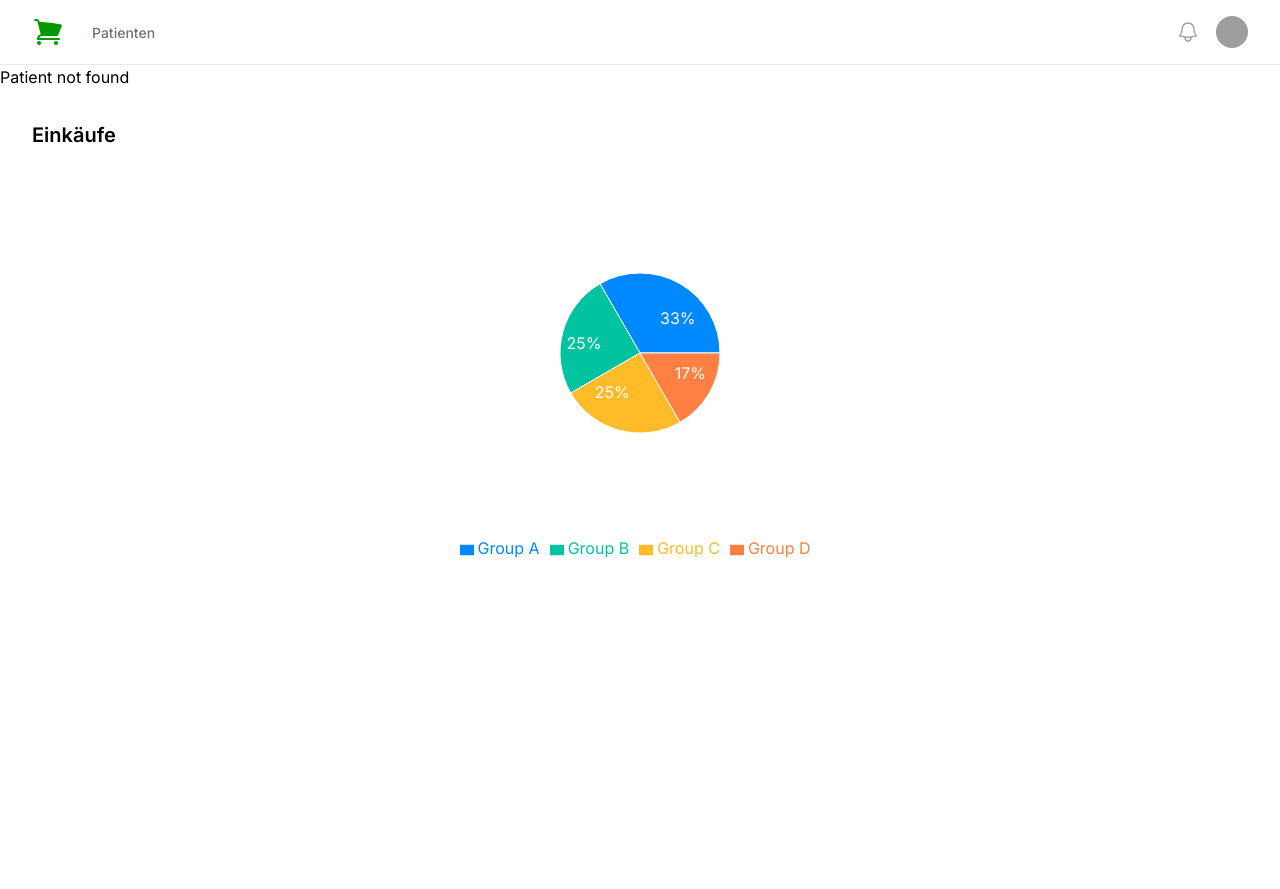
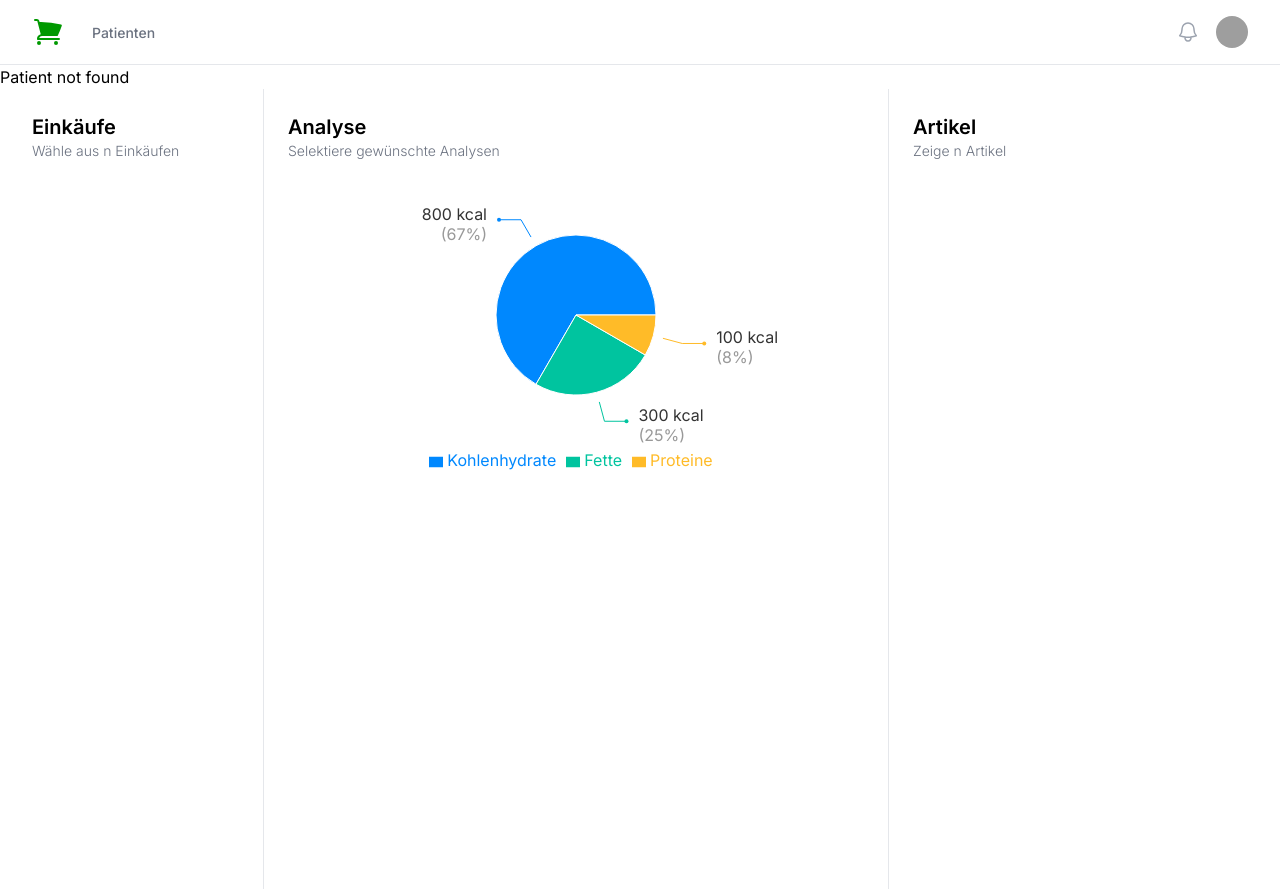
Before and after one commit to Decarp/dietcoach24_temp, a Next.js app: page /patient/1/purchases in a window 1280 px wide. Before the commit this address had no page. Before the commit the page ends 800 px from the top, so only its background shows below. Built offline with nearby package versions, Linux system fonts and the light colour scheme; grey boxes are pictures that could not be loaded.

Commit message:
add EnergyChartMacro

```diff
--- a/app/patient/[id]/purchases/page.tsx
+++ b/app/patient/[id]/purchases/page.tsx
@@ -1,7 +1,7 @@
 import PatientCard from "@/components/PatentCard";
 import dynamic from 'next/dynamic';
 
-const EnergyChart = dynamic(() => import('@/components/purchases/analysis/EnergyChart'), {
+const EnergyChartMacro = dynamic(() => import('@/components/purchases/analysis/EnergyChartMacro'), {
     ssr: false
 });
 
@@ -9,27 +9,34 @@ export default function Purchases() {
     return (
         <>
             <PatientCard />
-            <main className="px-4 py-8 sm:px-6 lg:px-8">
-                <h2 className="text-xl font-semibold mb-4">Einkäufe</h2>
-
-                <EnergyChart />
-
+            <main className="flex flex-col min-h-screen">
                 {/* 3 column wrapper */}
-                {/* <div className="mx-auto w-full max-w-7xl grow lg:flex xl:px-2">
+                <div className="flex-1 mx-auto w-full max-w-7xl lg:flex xl:px-2">
                     <div className="flex-1 xl:flex">
-                        <div className="border-b border-gray-200 px-4 py-6 sm:px-6 lg:pl-8 xl:w-64 xl:shrink-0 xl:border-b-0 xl:border-r xl:pl-6">
-                            1
+                        {/* Column 1 */}
+                        <div className="flex flex-col border-b border-gray-200 px-4 py-6 sm:px-6 lg:pl-8 xl:w-64 xl:shrink-0 xl:border-b-0 xl:border-r xl:pl-6">
+                            <h2 className="text-xl font-semibold">Einkäufe</h2>
+                            <h3 className="text-sm font-light mb-4 text-gray-500">Wähle aus n Einkäufen</h3>
+                            {/* Add content here */}
                         </div>
 
-                        <div className="px-4 py-6 sm:px-6 lg:pl-8 xl:flex-1 xl:pl-6">
-                            2
+                        {/* Column 2 */}
+                        <div className="flex flex-col flex-1 px-4 py-6 sm:px-6 lg:pl-8 xl:pl-6">
+                            <h2 className="text-xl font-semibold">Analyse</h2>
+                            <h3 className="text-sm font-light mb-4 text-gray-500">Selektiere gewünschte Analysen</h3>
+                            <div className="flex-1">
+                                <EnergyChartMacro />
+                            </div>
                         </div>
                     </div>
 
-                    <div className="shrink-0 border-t border-gray-200 px-4 py-6 sm:px-6 lg:w-96 lg:border-l lg:border-t-0 lg:pr-8 xl:pr-6">
-                        3
+                    {/* Column 3 */}
+                    <div className="flex flex-col shrink-0 border-t border-gray-200 px-4 py-6 sm:px-6 lg:w-96 lg:border-l lg:border-t-0 lg:pr-8 xl:pr-6">
+                        <h2 className="text-xl font-semibold">Artikel</h2>
+                        <h3 className="text-sm font-light mb-4 text-gray-500">Zeige n Artikel</h3>
+                        {/* Add content here */}
                     </div>
-                </div> */}
+                </div>
             </main>
         </>
     );
--- a/components/purchases/analysis/EnergyChart.tsx
+++ b/components/purchases/analysis/EnergyChartMacro.tsx
@@ -8,13 +8,13 @@ import {
 type DataEntry = {
     name: string;
     value: number;
+    metric: string
 };
 
 const data: DataEntry[] = [
-    { name: 'Group A', value: 400 },
-    { name: 'Group B', value: 300 },
-    { name: 'Group C', value: 300 },
-    { name: 'Group D', value: 200 },
+    { name: 'Kohlenhydrate', value: 800, metric: 'kcal' },
+    { name: 'Fette', value: 300, metric: 'kcal' },
+    { name: 'Proteine', value: 100, metric: 'kcal' },
 ];
 
 const COLORS = ['#0088FE', '#00C49F', '#FFBB28', '#FF8042'];
@@ -23,18 +23,12 @@ const RADIAN = Math.PI / 180;
 
 const renderActiveShape = (props: any) => {
     const {
-        cx, cy, midAngle, innerRadius, outerRadius, startAngle, endAngle,
-        fill, payload, percent, value,
+        cx, cy, midAngle, innerRadius, outerRadius, startAngle, endAngle, fill
     } = props;
     const sin = Math.sin(-RADIAN * midAngle);
     const cos = Math.cos(-RADIAN * midAngle);
-    const sx = cx + (outerRadius + 10) * cos;
-    const sy = cy + (outerRadius + 10) * sin;
     const mx = cx + (outerRadius + 30) * cos;
     const my = cy + (outerRadius + 30) * sin;
-    const ex = mx + (cos >= 0 ? 1 : -1) * 22;
-    const ey = my;
-    const textAnchor = cos >= 0 ? 'start' : 'end';
 
     return (
         <g>
@@ -56,26 +50,35 @@ const renderActiveShape = (props: any) => {
                 outerRadius={outerRadius + 10}
                 fill={fill}
             />
-            <path d={`M${sx},${sy}L${mx},${my}L${ex},${ey}`} stroke={fill} fill="none" />
-            <circle cx={ex} cy={ey} r={2} fill={fill} stroke="none" />
-            <text x={ex + (cos >= 0 ? 1 : -1) * 12} y={ey} textAnchor={textAnchor} fill="#333">{`${value} (${(percent * 100).toFixed(2)}%)`}</text>
+
         </g>
     );
 };
 
-const renderCustomizedLabel = ({ cx, cy, midAngle, innerRadius, outerRadius, percent, index }) => {
-    const radius = innerRadius + (outerRadius - innerRadius) * 0.5;
-    const x = cx + radius * Math.cos(-midAngle * RADIAN);
-    const y = cy + radius * Math.sin(-midAngle * RADIAN);
+const renderCustomizedLabel = (props: any) => {
+    const { cx, cy, midAngle, outerRadius, fill, payload, percent, value } = props;
+    const sin = Math.sin(-RADIAN * midAngle);
+    const cos = Math.cos(-RADIAN * midAngle);
+    const sx = cx + (outerRadius + 10) * cos;
+    const sy = cy + (outerRadius + 10) * sin;
+    const mx = cx + (outerRadius + 30) * cos;
+    const my = cy + (outerRadius + 30) * sin;
+    const ex = mx + (cos >= 0 ? 1 : -1) * 22;
+    const ey = my;
+    const textAnchor = cos >= 0 ? 'start' : 'end';
 
     return (
-        <text x={x} y={y} fill="white" textAnchor={x > cx ? 'start' : 'end'} dominantBaseline="central">
-            {`${(percent * 100).toFixed(0)}%`}
-        </text>
+        <>
+            <path d={`M${sx},${sy}L${mx},${my}L${ex},${ey}`} stroke={fill} fill="none" />
+            <circle cx={ex} cy={ey} r={2} fill={fill} stroke="none" />
+            <text x={ex + (cos >= 0 ? 1 : -1) * 12} y={ey} textAnchor={textAnchor} fill="#333">{`${value} ${payload.metric}`}</text>
+            <text x={ex + (cos >= 0 ? 1 : -1) * 12} y={ey + 20} textAnchor={textAnchor} fill="#999">({(percent * 100).toFixed(0)}%)</text>
+
+        </>
     );
 };
 
-const EnergyChart: React.FC = () => {
+export default function EnergyChartMacro() {
     const [activeIndices, setActiveIndices] = useState<number[]>([]);
 
     const handleClick = (index: number) => {
@@ -87,7 +90,7 @@ const EnergyChart: React.FC = () => {
     };
 
     return (
-        <ResponsiveContainer width="100%" height={400}>
+        <ResponsiveContainer width="100%" height={300}>
             <PieChart>
                 <Pie
                     activeIndex={activeIndices}
@@ -117,5 +120,3 @@ const EnergyChart: React.FC = () => {
         </ResponsiveContainer>
     );
 };
-
-export default EnergyChart;
```
